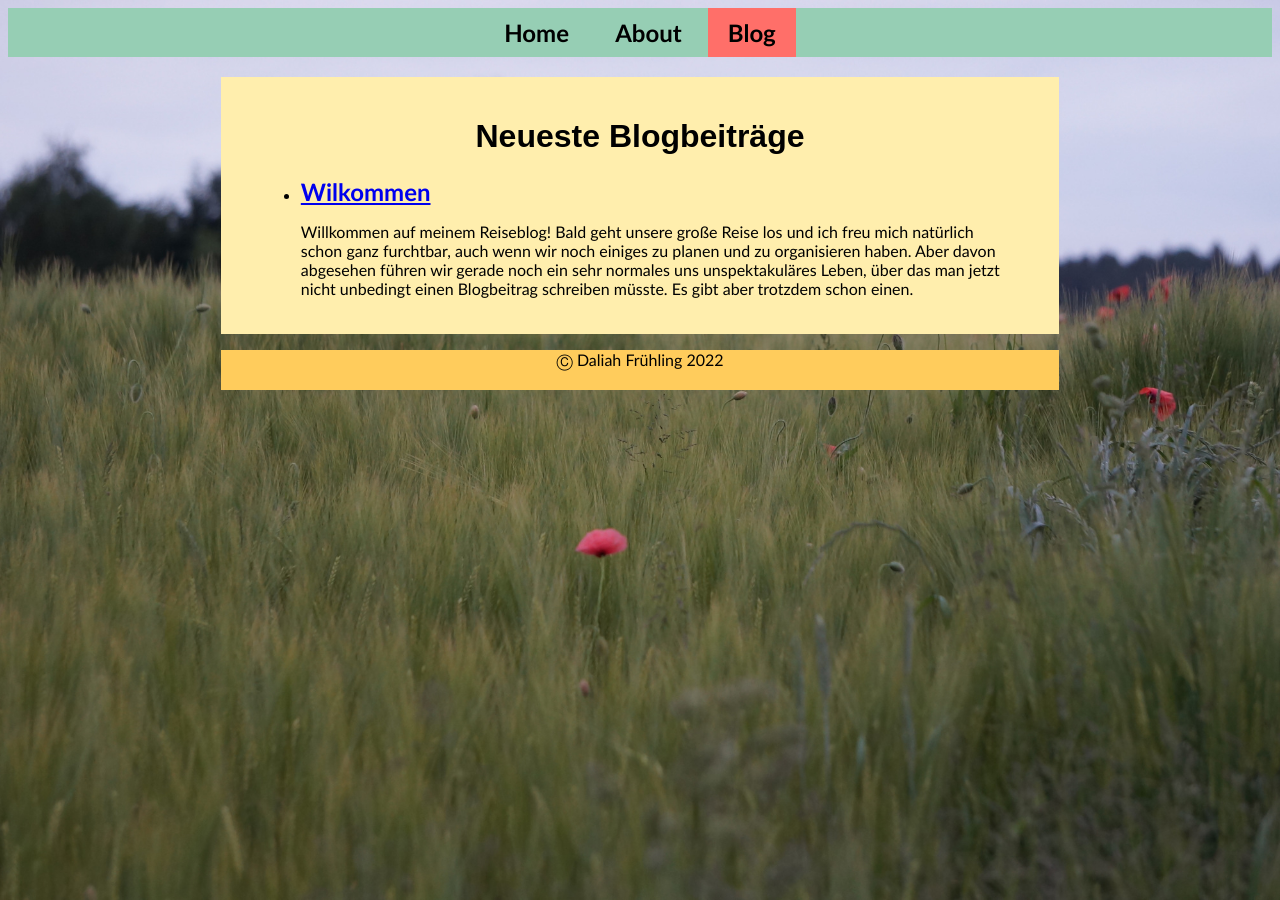
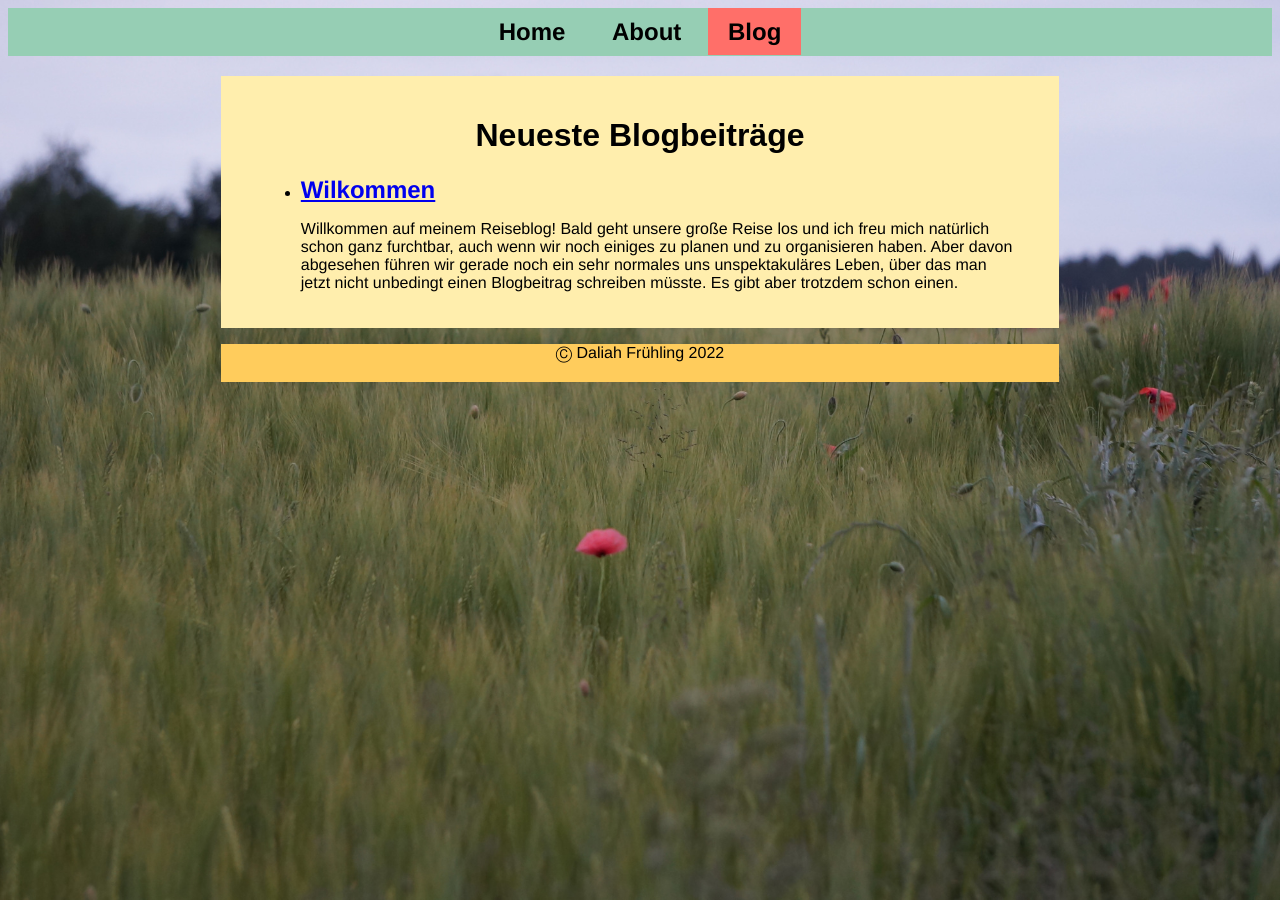
Before and after one commit to grundlbert/blog, a Jekyll site: the page built from blog.html, in a window 1280 px wide. Built offline with Jekyll 4.4.1, drawn with Linux system fonts in a browser that asks for light colours.

Commit message:
changed font

```diff
--- a/_sass/main.scss
+++ b/_sass/main.scss
@@ -102,7 +102,7 @@
   background-repeat: no-repeat;
   background-attachment: fixed;
   /*background-color: #ff6f69;*/
-  font-family: 'Gill Sans', 'Gill Sans MT', Calibri, 'Trebuchet MS', sans-serif;
+  font-family: Helvetica, Arial, sans-serif;
 }
 
 footer p{
```
